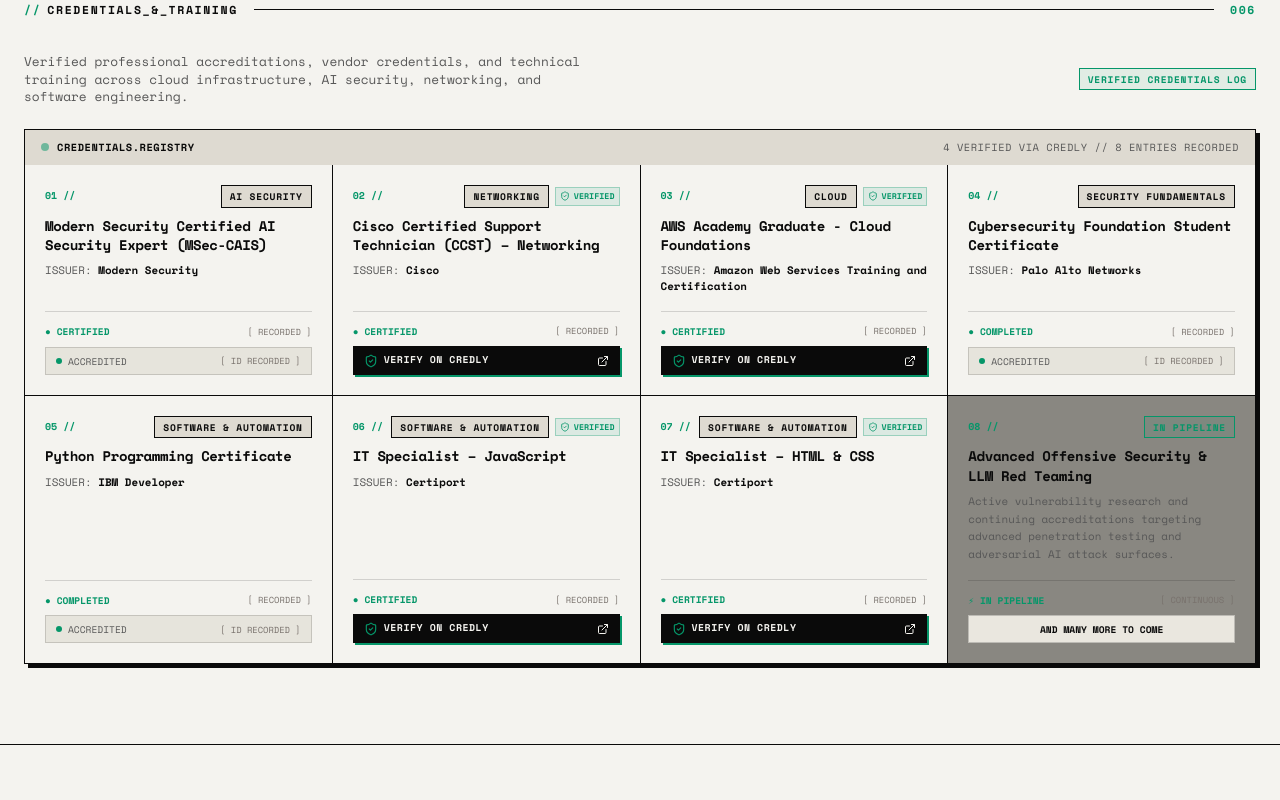
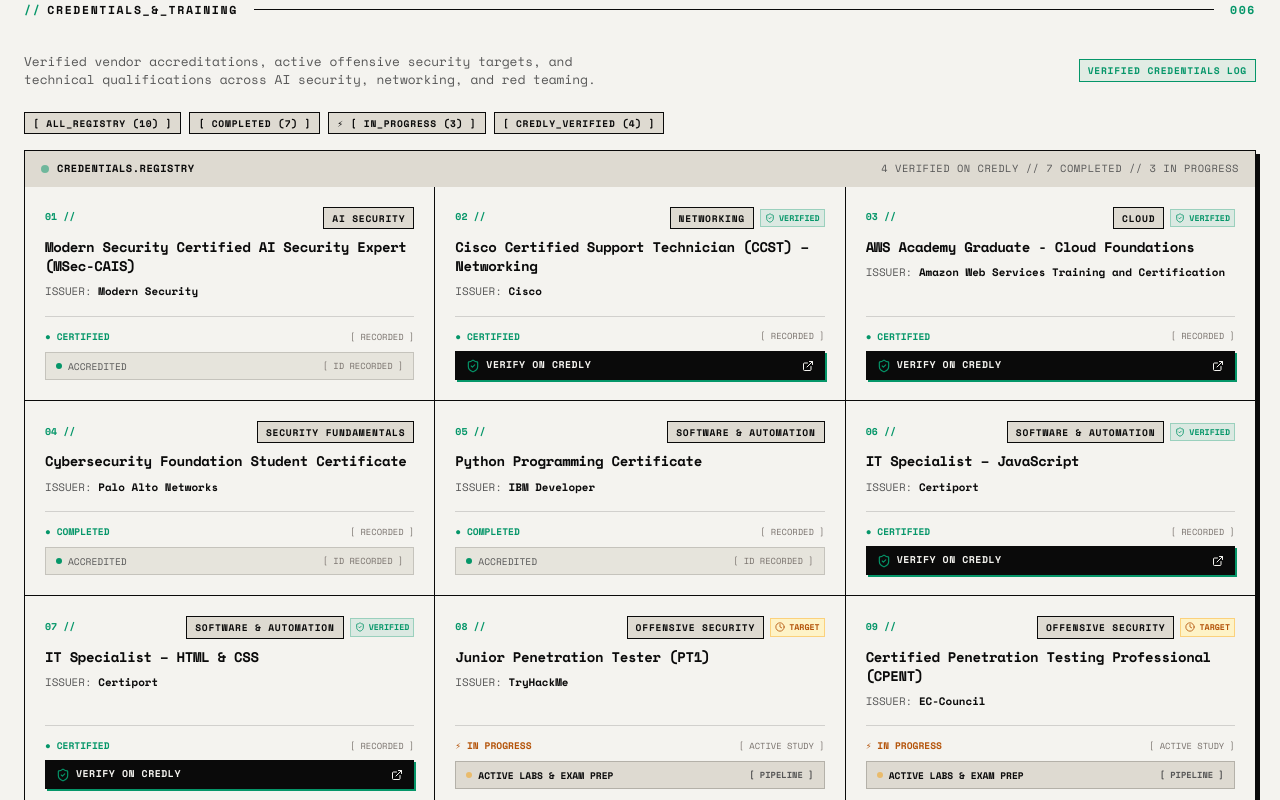
Before and after one commit to 0dayKrish/0dayKrish, a Next.js app: page / in a window 1280 px wide. Shown: the part 6800-7600 px from the top of the page. Built offline with nearby package versions, Linux system fonts and the light colour scheme.

Commit message:
feat: add in-progress PT1, CPENT, and CRTP certs and switch grid to 3-column layout

```diff
--- a/src/components/Certifications.tsx
+++ b/src/components/Certifications.tsx
@@ -1,12 +1,24 @@
 "use client";
 
-import React from "react";
+import React, { useState } from "react";
 import { portfolioData } from "@/data/portfolio";
 import { SectionHeader } from "./ui/SectionHeader";
-import { ExternalLink, ShieldCheck } from "lucide-react";
+import { ExternalLink, ShieldCheck, Clock } from "lucide-react";
 
 export function Certifications() {
   const { certifications } = portfolioData;
+  const [activeFilter, setActiveFilter] = useState<"all" | "completed" | "in-progress" | "credly">("all");
+
+  const filteredCerts = certifications.filter((cert) => {
+    if (activeFilter === "completed") return cert.status === "Certified" || cert.status === "Completed";
+    if (activeFilter === "in-progress") return cert.status === "In Progress";
+    if (activeFilter === "credly") return Boolean(cert.verificationUrl);
+    return true;
+  });
+
+  const verifiedCount = certifications.filter((c) => c.verificationUrl).length;
+  const inProgressCount = certifications.filter((c) => c.status === "In Progress").length;
+  const completedCount = certifications.filter((c) => c.status === "Certified" || c.status === "Completed").length;
 
   return (
     <section
@@ -19,36 +31,87 @@
 
         <div className="flex flex-col sm:flex-row items-start sm:items-center justify-between gap-3 mb-6">
           <p className="font-mono text-xs sm:text-[0.8rem] text-[#575757] max-w-xl">
-            Verified professional accreditations, vendor credentials, and technical training across cloud infrastructure, AI security, networking, and software engineering.
+            Verified vendor accreditations, active offensive security targets, and technical qualifications across AI security, networking, and red teaming.
           </p>
           <span className="b-tag b-tag-emerald">
             VERIFIED CREDENTIALS LOG
           </span>
         </div>
 
+        {/* Filter Navigation Tabs */}
+        <div className="flex flex-wrap items-center gap-2 mb-4 font-mono text-[0.62rem]">
+          <button
+            onClick={() => setActiveFilter("all")}
+            className={`b-tag cursor-pointer transition-all duration-150 ${
+              activeFilter === "all"
+                ? "bg-[#0a0a0a] text-white border-[#0a0a0a]"
+                : "bg-[#dedad1]/60 hover:bg-[#dedad1] text-[#0a0a0a]"
+            }`}
+          >
+            [ ALL_REGISTRY ({certifications.length}) ]
+          </button>
+          <button
+            onClick={() => setActiveFilter("completed")}
+            className={`b-tag cursor-pointer transition-all duration-150 ${
+              activeFilter === "completed"
+                ? "bg-[#0a0a0a] text-white border-[#0a0a0a]"
+                : "bg-[#dedad1]/60 hover:bg-[#dedad1] text-[#0a0a0a]"
+            }`}
+          >
+            [ COMPLETED ({completedCount}) ]
+          </button>
+          <button
+            onClick={() => setActiveFilter("in-progress")}
+            className={`b-tag cursor-pointer transition-all duration-150 ${
+              activeFilter === "in-progress"
+                ? "bg-[#0a0a0a] text-white border-[#0a0a0a]"
+                : "bg-[#dedad1]/60 hover:bg-[#dedad1] text-[#0a0a0a]"
+            }`}
+          >
+            ⚡ [ IN_PROGRESS ({inProgressCount}) ]
+          </button>
+          <button
+            onClick={() => setActiveFilter("credly")}
+            className={`b-tag cursor-pointer transition-all duration-150 ${
+              activeFilter === "credly"
+                ? "bg-[#0a0a0a] text-white border-[#0a0a0a]"
+                : "bg-[#dedad1]/60 hover:bg-[#dedad1] text-[#0a0a0a]"
+            }`}
+          >
+            [ CREDLY_VERIFIED ({verifiedCount}) ]
+          </button>
+        </div>
+
         {/* Credentials Master Registry */}
         <div className="border border-[#0a0a0a] bg-[#0a0a0a] shadow-[4px_4px_0px_#0a0a0a]">
           {/* Box Header */}
-          <div className="px-4 py-2.5 bg-[#dedad1] flex items-center justify-between font-mono text-[0.65rem] tracking-wider text-[#575757]">
+          <div className="px-4 py-2.5 bg-[#dedad1] flex flex-col sm:flex-row items-start sm:items-center justify-between gap-2 font-mono text-[0.65rem] tracking-wider text-[#575757]">
             <div className="flex items-center gap-2">
               <span className="w-2 h-2 rounded-full bg-[#059669] animate-pulse" />
               <span className="text-[#0a0a0a] font-bold">CREDENTIALS.REGISTRY</span>
             </div>
             <span>
-              {certifications.filter((c) => c.verificationUrl).length} VERIFIED VIA CREDLY // {certifications.length + 1} ENTRIES RECORDED
+              {verifiedCount} VERIFIED ON CREDLY // {completedCount} COMPLETED // {inProgressCount} IN PROGRESS
             </span>
           </div>
 
-          {/* 8-Card Responsive Grid with 1px border gap */}
-          <div className="grid grid-cols-1 md:grid-cols-2 lg:grid-cols-4 gap-px bg-[#0a0a0a]">
-            {certifications.map((cert, idx) => (
+          {/* 3-Column Responsive Grid (blocks of 3) */}
+          <div className="grid grid-cols-1 md:grid-cols-2 lg:grid-cols-3 gap-px bg-[#0a0a0a]">
+            {filteredCerts.map((cert, idx) => {
+              const isInProgress = cert.status === "In Progress";
+
+              return (
                 <article
                   key={cert.id}
-                className="p-5 bg-[#f4f3ef] hover:bg-white transition-colors flex flex-col justify-between font-mono group"
+                  className={`p-5 transition-colors flex flex-col justify-between font-mono group ${
+                    isInProgress ? "bg-[#f4f3ef] hover:bg-white" : "bg-[#f4f3ef] hover:bg-white"
+                  }`}
                 >
                   <div>
                     <div className="flex items-center justify-between gap-2 mb-2 text-[0.62rem]">
-                    <span className="text-[#059669] font-bold">0{idx + 1} {"//"}</span>
+                      <span className="text-[#059669] font-bold">
+                        {String(idx + 1).padStart(2, "0")} {"//"}
+                      </span>
                       <div className="flex items-center gap-1.5">
                         <span className="b-tag text-[0.55rem] bg-[#dedad1]">
                           {cert.category}
@@ -57,6 +120,12 @@
                           <span className="inline-flex items-center gap-1 text-[0.52rem] font-bold text-[#059669] bg-[#059669]/10 px-1 py-0.5 border border-[#059669]/30">
                             <ShieldCheck className="w-2.5 h-2.5 text-[#059669]" />
                             VERIFIED
+                          </span>
+                        )}
+                        {isInProgress && (
+                          <span className="inline-flex items-center gap-1 text-[0.52rem] font-bold text-[#b45309] bg-[#fef3c7] px-1 py-0.5 border border-[#f59e0b]/40">
+                            <Clock className="w-2.5 h-2.5 text-[#b45309]" />
+                            TARGET
                           </span>
                         )}
                       </div>
@@ -73,11 +142,17 @@
 
                   <div className="mt-4 pt-3 border-t border-[#0a0a0a]/15 flex flex-col gap-2">
                     <div className="flex items-center justify-between text-[0.6rem]">
+                      {isInProgress ? (
+                        <span className="text-[#b45309] font-bold flex items-center gap-1">
+                          ⚡ IN PROGRESS
+                        </span>
+                      ) : (
                         <span className="text-[#059669] font-bold flex items-center gap-1">
                           ● {cert.status.toUpperCase()}
                         </span>
+                      )}
                       <span className="text-[#78716c] text-[0.55rem]">
-                      [ RECORDED ]
+                        {isInProgress ? "[ ACTIVE STUDY ]" : "[ RECORDED ]"}
                       </span>
                     </div>
 
@@ -98,6 +173,14 @@
                         </span>
                         <ExternalLink className="w-3 h-3 group-hover/btn:translate-x-0.5 group-hover/btn:-translate-y-0.5 transition-transform" />
                       </a>
+                    ) : isInProgress ? (
+                      <div className="inline-flex items-center justify-between w-full px-2.5 py-1.5 bg-[#dedad1] border border-[#0a0a0a]/20 text-[#0a0a0a] font-mono text-[0.6rem] font-bold">
+                        <span className="flex items-center gap-1.5">
+                          <span className="w-1.5 h-1.5 rounded-full bg-[#f59e0b] animate-pulse" />
+                          <span>ACTIVE LABS &amp; EXAM PREP</span>
+                        </span>
+                        <span className="text-[0.55rem] text-[#575757]">[ PIPELINE ]</span>
+                      </div>
                     ) : (
                       <div className="inline-flex items-center justify-between w-full px-2.5 py-1.5 bg-[#dedad1]/60 border border-[#0a0a0a]/15 text-[#575757] font-mono text-[0.6rem]">
                         <span className="flex items-center gap-1.5">
@@ -109,35 +192,8 @@
                     )}
                   </div>
                 </article>
-            ))}
-
-            {/* 8th Entry: Ongoing / Forthcoming slot */}
-            <article className="p-5 bg-[#dedad1]/60 hover:bg-[#dedad1] transition-colors flex flex-col justify-between font-mono">
-              <div>
-                <div className="flex items-center justify-between gap-2 mb-2 text-[0.62rem]">
-                  <span className="text-[#059669] font-bold">08 {"//"}</span>
-                  <span className="b-tag text-[0.55rem] b-tag-emerald font-bold">
-                    IN PIPELINE
-                  </span>
-                </div>
-                <h3 className="text-xs sm:text-sm font-bold text-[#0a0a0a] tracking-tight leading-snug mb-2">
-                  Advanced Offensive Security &amp; LLM Red Teaming
-                </h3>
-                <div className="text-[0.68rem] text-[#575757] leading-relaxed">
-                  Active vulnerability research and continuing accreditations targeting advanced penetration testing and adversarial AI attack surfaces.
-                </div>
-              </div>
-
-              <div className="mt-4 pt-3 border-t border-[#0a0a0a]/15 flex flex-col gap-2">
-                <div className="flex items-center justify-between text-[0.6rem]">
-                  <span className="text-[#059669] font-bold">⚡ IN PIPELINE</span>
-                  <span className="text-[#78716c] text-[0.55rem]">[ CONTINUOUS ]</span>
-                </div>
-                <div className="inline-flex items-center justify-center w-full px-2.5 py-1.5 bg-[#eae7df] border border-[#0a0a0a]/20 text-[#0a0a0a] font-mono text-[0.6rem] font-bold">
-                  AND MANY MORE TO COME
-                </div>
-              </div>
-            </article>
+              );
+            })}
           </div>
         </div>
       </div>
--- a/src/data/portfolio.ts
+++ b/src/data/portfolio.ts
@@ -635,6 +635,27 @@
       verificationUrl: "https://www.credly.com/badges/df924b2c-f4aa-4f71-9a48-073bed170360/public_url",
       badgeLabel: "CREDLY VERIFIED",
     },
+    {
+      id: "pt1",
+      name: "Junior Penetration Tester (PT1)",
+      issuer: "TryHackMe",
+      category: "Offensive Security",
+      status: "In Progress",
+    },
+    {
+      id: "cpent",
+      name: "Certified Penetration Testing Professional (CPENT)",
+      issuer: "EC-Council",
+      category: "Offensive Security",
+      status: "In Progress",
+    },
+    {
+      id: "crtp",
+      name: "Certified Red Team Professional (CRTP)",
+      issuer: "Altered Security",
+      category: "Red Teaming",
+      status: "In Progress",
+    },
   ],
 
   bsidesVadodara: {
--- a/src/types/portfolio.ts
+++ b/src/types/portfolio.ts
@@ -82,8 +82,10 @@
     | "Software & Automation"
     | "Cloud Security"
     | "Cloud Fundamentals"
-    | "Cloud";
-  status: "Certified" | "Completed" | "Active";
+    | "Cloud"
+    | "Offensive Security"
+    | "Red Teaming";
+  status: "Certified" | "Completed" | "In Progress" | "Active";
   verificationUrl?: string;
   badgeLabel?: string;
 }
```
Lines whose indentation alone changed are shown as unchanged.
